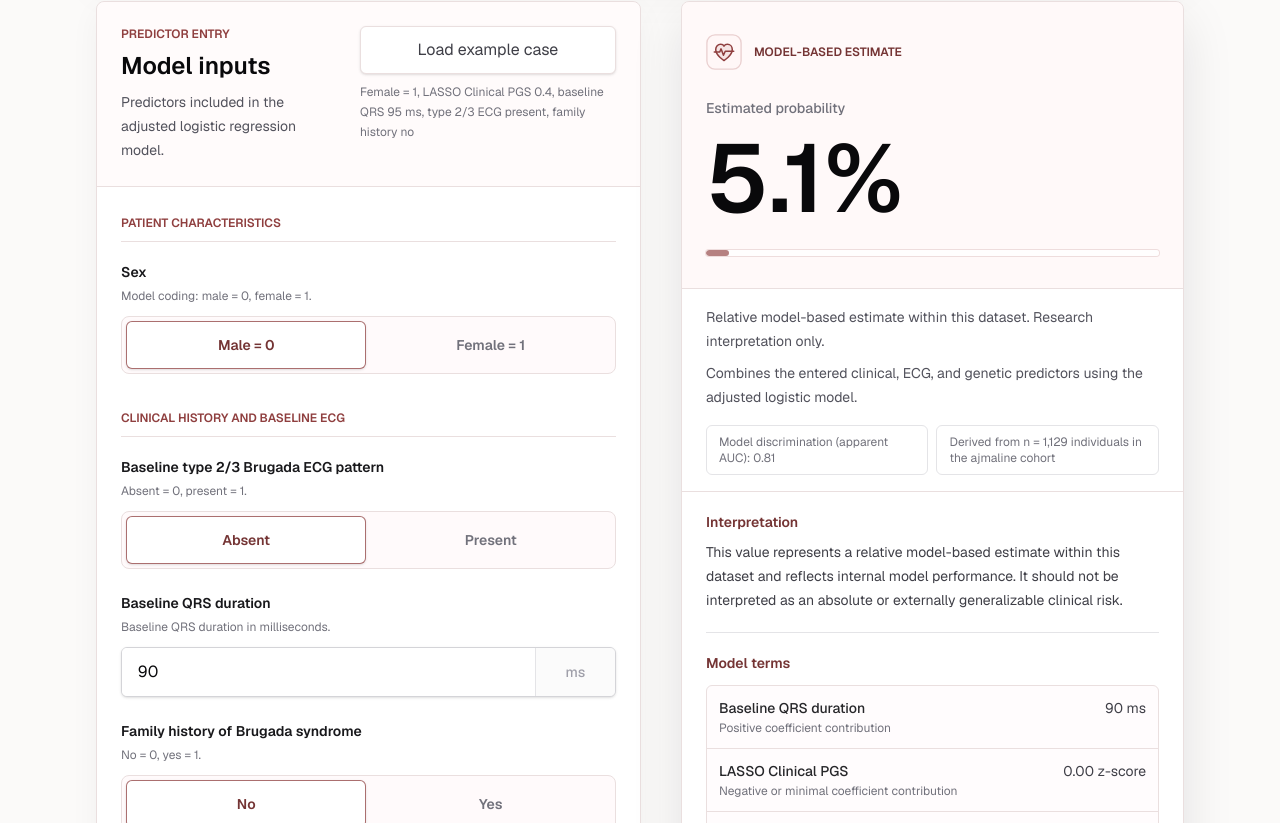
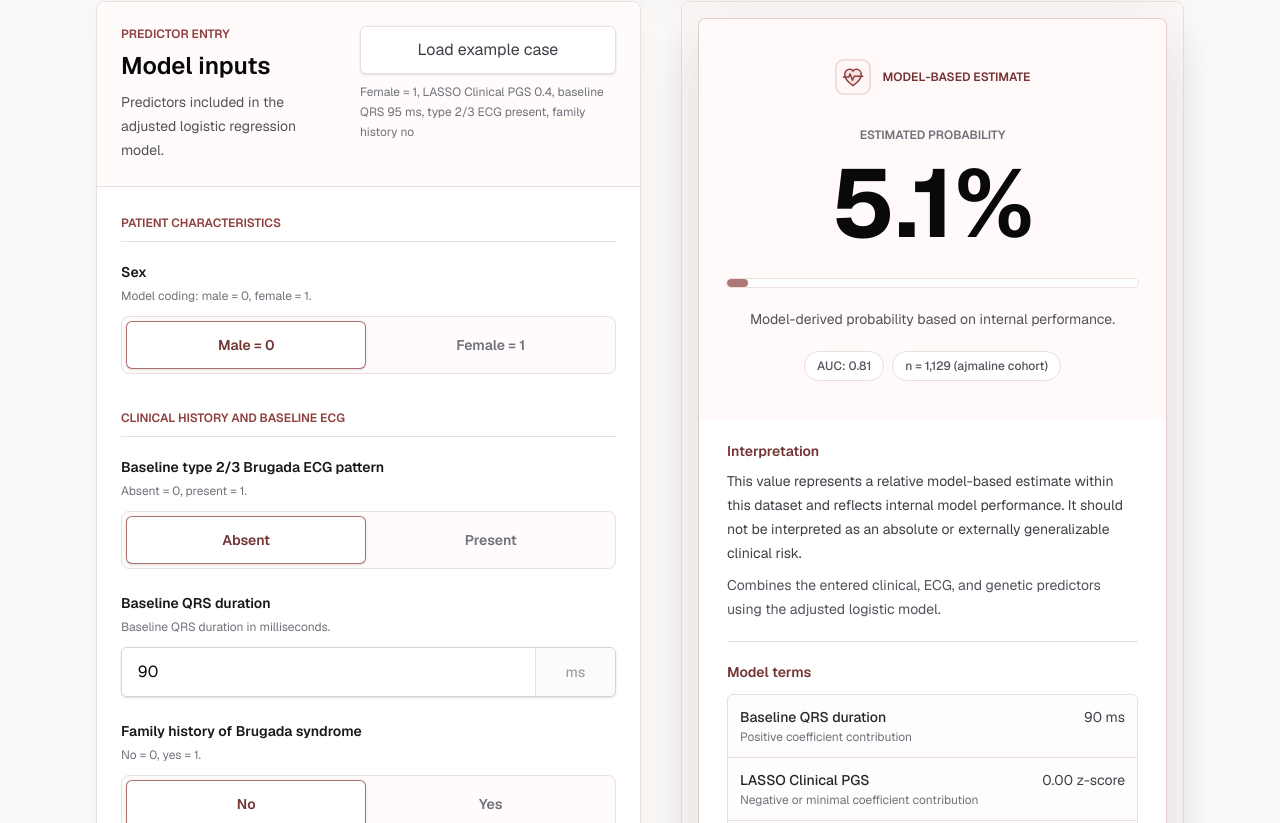
Before and after one commit to deathlikedaisies/brugada-ajmaline-risk-calculator, a Next.js app: page /calculator in a window 1280 px wide. Shown: the part 497-1320 px from the top of the page. Built offline with nearby package versions, Linux system fonts and the light colour scheme.

Commit message:
Elevate result card readout

```diff
--- a/components/calculator-form.tsx
+++ b/components/calculator-form.tsx
@@ -33,7 +33,7 @@ export function CalculatorForm() {
   }
 
   return (
-    <div className="grid min-w-0 gap-8 lg:grid-cols-[minmax(0,1.04fr)_minmax(340px,0.96fr)] lg:items-start xl:gap-10">
+    <div className="grid min-w-0 gap-10 lg:grid-cols-[minmax(0,1.04fr)_minmax(340px,0.96fr)] lg:items-start xl:gap-10">
       <section
         aria-labelledby="calculator-inputs-heading"
         className="min-w-0 overflow-hidden rounded-lg border border-[#eadfdf] bg-white shadow-[0_10px_30px_rgba(24,24,27,0.045)]"
@@ -139,7 +139,9 @@ export function CalculatorForm() {
       </section>
 
       <div className="min-w-0 space-y-5 lg:sticky lg:top-24">
-        <ResultCard result={result} />
+        <div className="rounded-lg border border-[#eadfdf] bg-rose-50/30 p-3 shadow-[0_16px_44px_rgba(24,24,27,0.06)] sm:p-4">
+          <ResultCard result={result} />
+        </div>
         <section className="rounded-lg border border-[#eadfdf] bg-rose-50/20 p-4 text-sm leading-6 text-zinc-700 shadow-[0_6px_18px_rgba(24,24,27,0.025)] sm:p-5">
           <h2 className="font-semibold text-zinc-950">Important limitation</h2>
           <p className="mt-2">
--- a/components/result-card.tsx
+++ b/components/result-card.tsx
@@ -10,58 +10,54 @@ export function ResultCard({ result }: ResultCardProps) {
   return (
     <section
       aria-labelledby="risk-result-heading"
-      className="min-w-0 overflow-hidden rounded-lg border border-[#eadfdf] bg-white shadow-[0_20px_52px_rgba(24,24,27,0.1)]"
+      className="min-w-0 overflow-hidden rounded-lg border border-[#8f3f3f]/25 bg-white shadow-[0_24px_60px_rgba(24,24,27,0.12)]"
     >
-      <div className="bg-rose-50/45 px-4 py-7 sm:px-6 sm:py-8">
-        <div className="flex items-center gap-3">
+      <div className="bg-rose-50/45 px-4 py-8 sm:px-7 sm:py-10">
+        <div className="flex items-center justify-center gap-3">
           <BrandLogo className="size-9" />
           <p className="text-xs font-semibold uppercase text-[#743434]">
             Model-based estimate
           </p>
         </div>
-        <p className="mt-7 text-sm font-medium text-zinc-500">
+        <p className="mt-8 text-center text-xs font-semibold uppercase text-zinc-500">
           Estimated probability
         </p>
         <h2
           id="risk-result-heading"
-          className="mt-3 text-7xl font-semibold leading-none text-zinc-950 sm:text-8xl"
+          className="mt-3 text-center text-6xl font-bold leading-none text-zinc-950 sm:text-8xl"
         >
           {result.percentage.toFixed(1)}%
         </h2>
-        <div className="mt-6 h-1.5 overflow-hidden rounded-full bg-white/80 ring-1 ring-[#8f3f3f]/15">
+        <div className="mt-7 h-2 overflow-hidden rounded-full bg-white/85 ring-1 ring-[#8f3f3f]/15">
           <div
-            className="h-full rounded-full bg-[#8f3f3f]/65 transition-[width] duration-300 ease-out"
+            className="h-full rounded-full bg-[#8f3f3f]/70 transition-all duration-500 ease-out"
             style={{ width: `${Math.min(result.percentage, 100)}%` }}
           />
         </div>
-      </div>
-
-      <div className="border-y border-[#eadfdf] px-4 py-4 sm:px-6">
-        <p className="text-sm leading-6 text-zinc-600">
-          Relative model-based estimate within this dataset. Research
-          interpretation only.
+        <p className="mx-auto mt-5 max-w-sm text-center text-sm leading-6 text-zinc-600">
+          Model-derived probability based on internal performance.
         </p>
-        <p className="mt-2 text-sm leading-6 text-zinc-600">
-          Combines the entered clinical, ECG, and genetic predictors using the
-          adjusted logistic model.
-        </p>
-        <div className="mt-4 grid gap-2 text-xs text-zinc-500 sm:grid-cols-2">
-          <p className="rounded-md border border-zinc-200 bg-white px-3 py-2">
-            Model discrimination (apparent AUC): {modelConfig.auc.toFixed(2)}
-          </p>
-          <p className="rounded-md border border-zinc-200 bg-white px-3 py-2">
-            Derived from n = 1,129 individuals in the ajmaline cohort
-          </p>
+        <div className="mt-5 flex flex-wrap justify-center gap-2">
+          <span className="rounded-full border border-[#eadfdf] bg-white px-3 py-1.5 text-xs font-medium text-zinc-600">
+            AUC: {modelConfig.auc.toFixed(2)}
+          </span>
+          <span className="rounded-full border border-[#eadfdf] bg-white px-3 py-1.5 text-xs font-medium text-zinc-600">
+            n = 1,129 (ajmaline cohort)
+          </span>
         </div>
       </div>
 
-      <div className="divide-y divide-zinc-200 px-4 sm:px-6">
+      <div className="divide-y divide-[#eadfdf] px-4 sm:px-7">
         <div className="py-5">
           <h3 className="text-sm font-semibold text-[#743434]">
             Interpretation
           </h3>
           <p className="mt-2 text-sm leading-6 text-zinc-700">
             {result.interpretation}
+          </p>
+          <p className="mt-2 text-sm leading-6 text-zinc-600">
+            Combines the entered clinical, ECG, and genetic predictors using the
+            adjusted logistic model.
           </p>
         </div>
 
```
